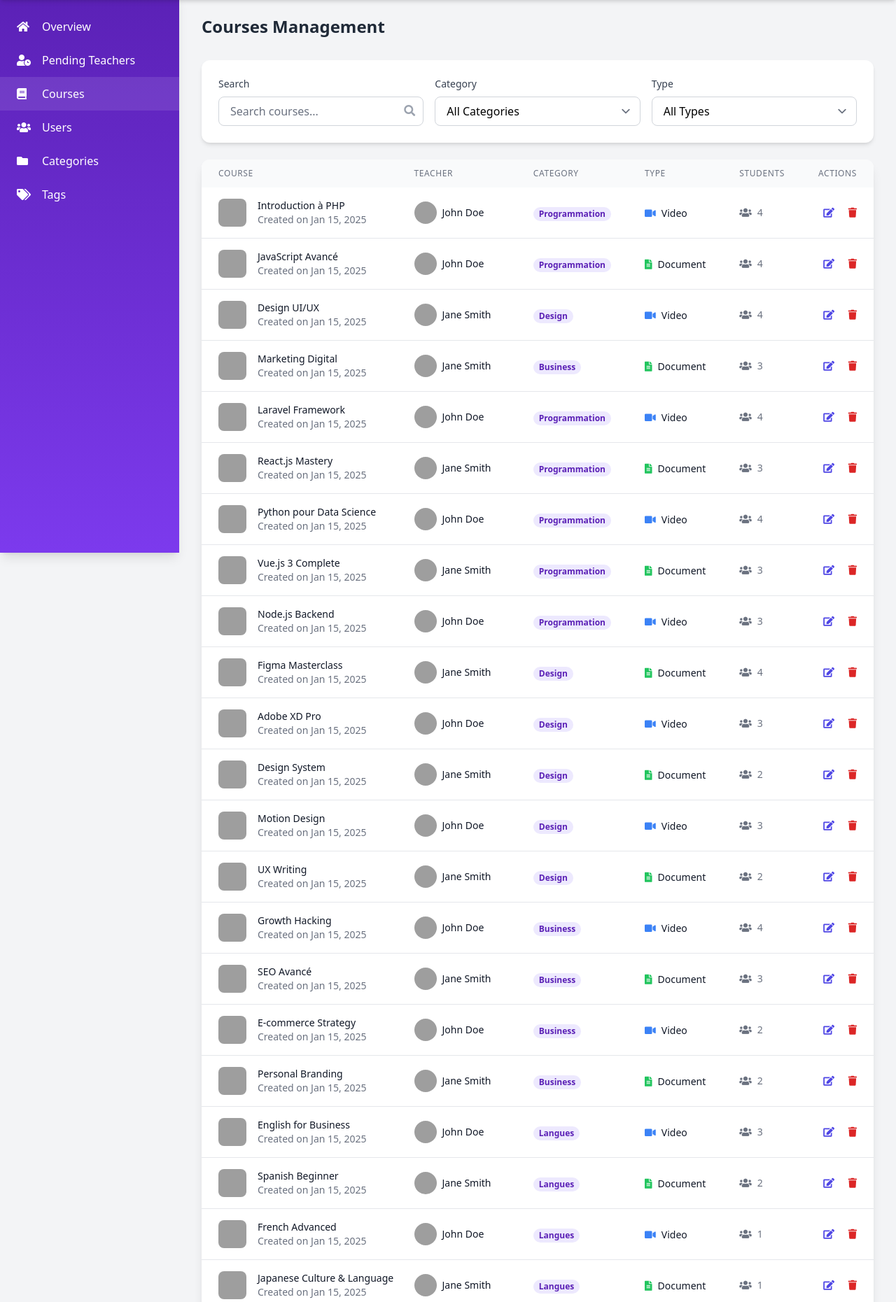
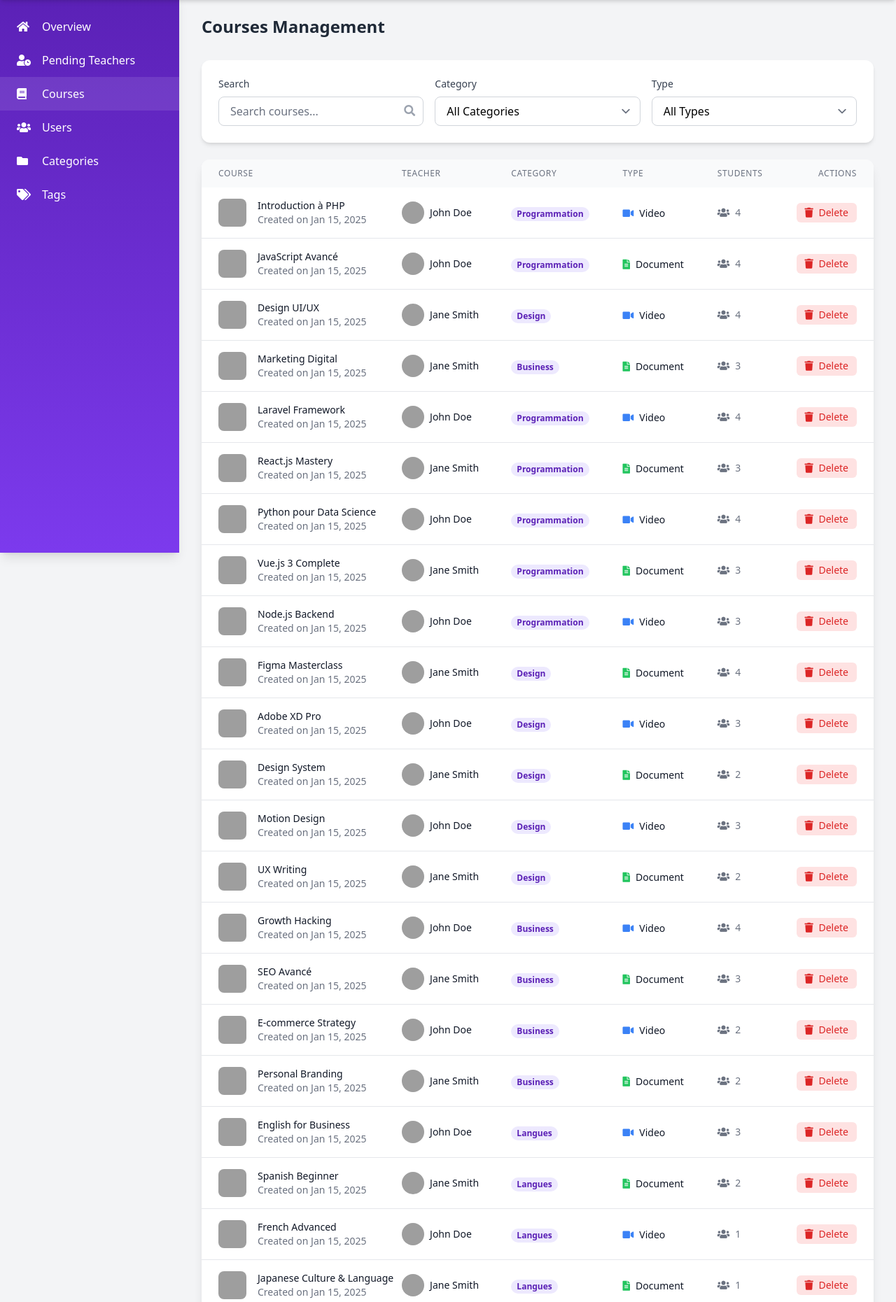
Before and after one commit to abdellatifguezadi/youdemy, a PHP site: page /admin/courses in a window 1280 px wide. Shown: the part 74-1935 px from the top of the page at 70% size. Run offline with PHP 8.4, Linux system fonts and the light colour scheme; data comes from the database, SQL or seed files in the repository; some libraries are stand-ins or nearby versions; grey boxes are pictures that could not be loaded.

Commit message:
delete tag

```diff
--- a/app/controllers/AdminController.php
+++ b/app/controllers/AdminController.php
@@ -4,7 +4,8 @@ require_once '../app/models/Course.php';
 require_once '../app/models/Category.php';
 require_once '../app/models/Tag.php';
 
-class AdminController extends BaseController {
+class AdminController extends BaseController
+{
 
     private $userModel;
     private $courseModel;
@@ -19,7 +20,8 @@ class AdminController extends BaseController {
         $this->tagModel = new Tag();
     }
 
-    public function dashboard() {
+    public function dashboard()
+    {
         $totalUsers = $this->userModel->getTotalUsers();
         $totalCourses = $this->courseModel->getTotalCourses();
         $activeTeachers = $this->userModel->getActiveTeachers();
@@ -41,23 +43,27 @@ class AdminController extends BaseController {
         ]);
     }
 
-    public function pending () {
+    public function pending()
+    {
         $pendingTeachers = $this->userModel->getTeacherpending();
         $this->render('admin/pending-teachers', ['pendingTeachers' => $pendingTeachers]);
     }
 
-    public function courses (){
+    public function courses()
+    {
         $courses = $this->courseModel->searchCourses();
         $data['courses'] = $courses;
         $this->render('admin/courses', $data);
     }
 
-    public function users(){
+    public function users()
+    {
         $AllUsers = $this->userModel->getAllUsers();
         $this->render('admin/users', ['AllUsers' => $AllUsers]);
     }
 
-    public function tags (){
+    public function tags()
+    {
         $tags = $this->tagModel->getAllTags();
 
         foreach ($tags as &$tag) {
@@ -68,7 +74,8 @@ class AdminController extends BaseController {
         $this->render('admin/tags', ['tags' => $tags]);
     }
 
-    public function categories (){
+    public function categories()
+    {
         $categories = $this->categoryModel->getAllCategories();
 
         foreach ($categories as &$category) {
@@ -79,20 +86,22 @@ class AdminController extends BaseController {
         $this->render('admin/categories', ['category' => $categories]);
     }
 
-    public function deleteUser($id) {
+    public function deleteUser($id)
+    {
         $this->userModel->deleteUser($id);
-            header('Location: /admin/users');
-            exit;
-
+        header('Location: /admin/users');
+        exit;
     }
 
-    public function deleteCourse($id) {
+    public function deleteCourse($id)
+    {
         $this->courseModel->deleteCourse($id);
         header('Location: /admin/courses');
         exit;
     }
 
-    public function bulkInsertTags() {
+    public function bulkInsertTags()
+    {
         if ($_SERVER['REQUEST_METHOD'] === 'POST' && isset($_POST['tags'])) {
             $tagsText = trim($_POST['tags']);
 
@@ -128,14 +137,15 @@ class AdminController extends BaseController {
         exit();
     }
 
-    public function addCategory() {
+    public function addCategory()
+    {
         if ($_SERVER['REQUEST_METHOD'] === 'POST' && isset($_POST['name'])) {
             $name = trim($_POST['name']);
             $discription = trim($_POST['description']);
 
-            if(empty($discriptio)){
-                $_SESSION['message']= 'Veuillez entrer une description';
-                $_SESSION['message_type']= 'error';
+            if (empty($discriptio)) {
+                $_SESSION['message'] = 'Veuillez entrer une description';
+                $_SESSION['message_type'] = 'error';
                 header('Location: /admin/categories');
                 exit();
             }
@@ -147,7 +157,7 @@ class AdminController extends BaseController {
                 exit();
             }
 
-            if ($this->categoryModel->addCategory($name , $discription)) {
+            if ($this->categoryModel->addCategory($name, $discription)) {
                 $_SESSION['message'] = 'Catégorie ajoutée avec succès';
                 $_SESSION['message_type'] = 'success';
             } else {
@@ -162,4 +172,17 @@ class AdminController extends BaseController {
         header('Location: /admin/categories');
         exit();
     }
+
+    public function deletetag($id)
+    {
+        if ($this->tagModel->deleteTag($id)) {
+            $_SESSION['message'] = 'Tag supprimé avec succès';
+            $_SESSION['message_type'] = 'success';
+        } else {
+            $_SESSION['message'] = 'Erreur lors de la suppression du tag';
+            $_SESSION['message_type'] = 'error';
+        }
+        header('Location: /admin/tags');
+        exit();
+    }
 }
--- a/app/models/Tag.php
+++ b/app/models/Tag.php
@@ -67,4 +67,21 @@ class Tag extends Db
 
         return true;
     }
+
+
+    public function deleteTag($id) {
+        try {
+            // Supprimer d'abord les relations dans course_tags
+            $sql = "DELETE FROM course_tags WHERE tag_id = ?";
+            $stmt = $this->conn->prepare($sql);
+            $stmt->execute([$id]);
+
+            // Ensuite supprimer le tag
+            $sql = "DELETE FROM {$this->table} WHERE id = ?";
+            $stmt = $this->conn->prepare($sql);
+            return $stmt->execute([$id]);
+        } catch (PDOException $e) {
+            return false;
+        }
+    }
 }
--- a/app/views/admin/courses.php
+++ b/app/views/admin/courses.php
@@ -122,12 +122,11 @@
                                 <i class="fas fa-users mr-2"></i><?= $course->getStudentCount() ?>
                             </td>
                             <td class="px-6 py-4 whitespace-nowrap text-right text-sm font-medium">
-                                <a href="/admin/courses/edit/<?= $course->getId() ?>" class="text-indigo-600 hover:text-indigo-900 mr-4">
-                                    <i class="fas fa-edit"></i>
-                                </a>
-                                <form action="/admin/courses/delete/<?= $course->getId() ?>" method="POST" class="inline" onsubmit="return confirm('Êtes-vous sûr de vouloir supprimer ce cours ?');">
-                                    <button type="submit" class="text-red-600 hover:text-red-900">
+                                <form action="/admin/courses/delete/<?= $course->getId() ?>" method="POST" class="inline"
+                                      onsubmit="return confirm('Are you sure you want to delete this course?');">
+                                    <button type="submit" class="text-red-600 hover:text-red-900 px-3 py-1 bg-red-100 rounded-md hover:bg-red-200">
                                         <i class="fas fa-trash"></i>
+                                        <span class="ml-1">Delete</span>
                                     </button>
                                 </form>
                             </td>
--- a/public/index.php
+++ b/public/index.php
@@ -35,5 +35,6 @@ Route::get('/admin/tags', [AdminController::class, 'tags']);
 Route::get('/admin/categories', [AdminController::class, 'categories']);
 Route::post('/admin/tags/bulk-insert', [AdminController::class, 'bulkInsertTags']);
 Route::post('/admin/categories/add', [AdminController::class, 'addCategory']);
+Route::post('/admin/tags/delete/{id}', [AdminController::class, 'deletetag']);
 
 $router->dispatch($_SERVER['REQUEST_URI'], $_SERVER['REQUEST_METHOD']);
```
Also changed, not shown: app/views/admin/tags.php (+6 -3 lines), app/views/admin/users.php (+3 -5 lines).
